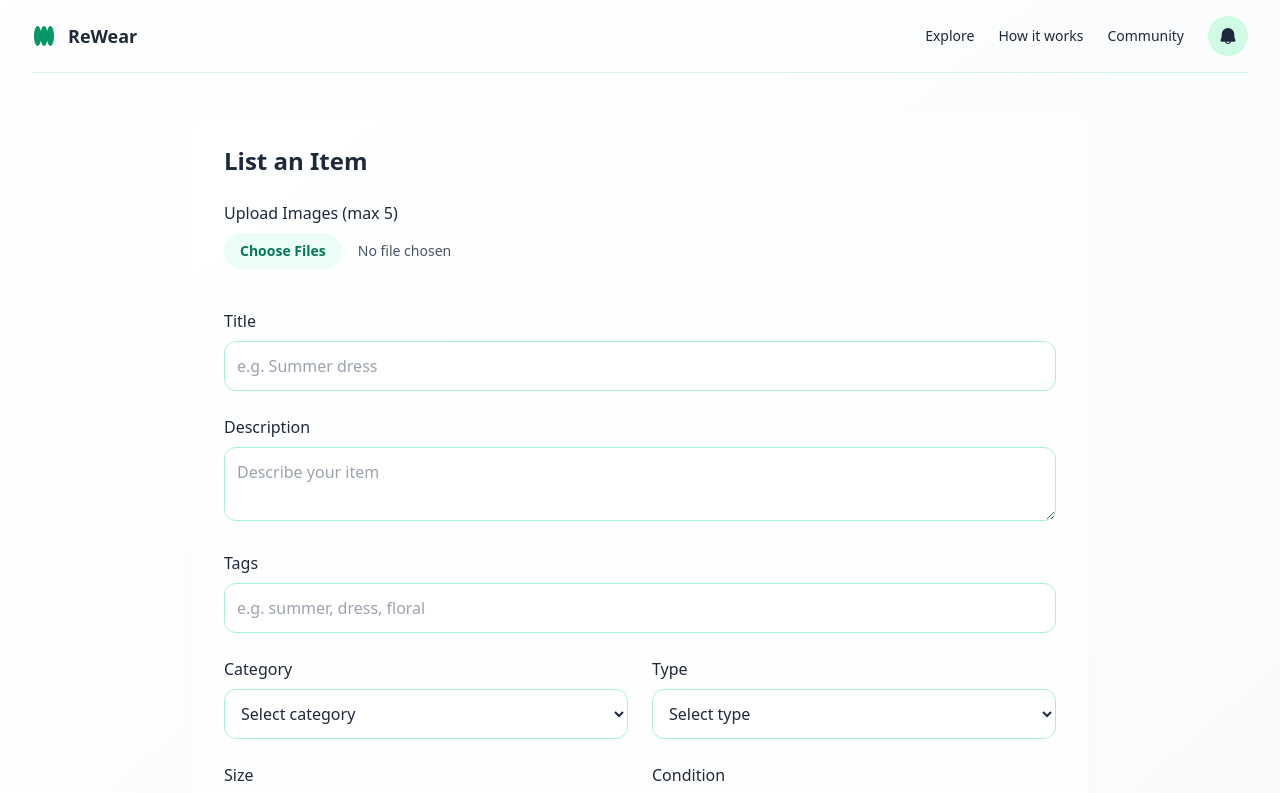
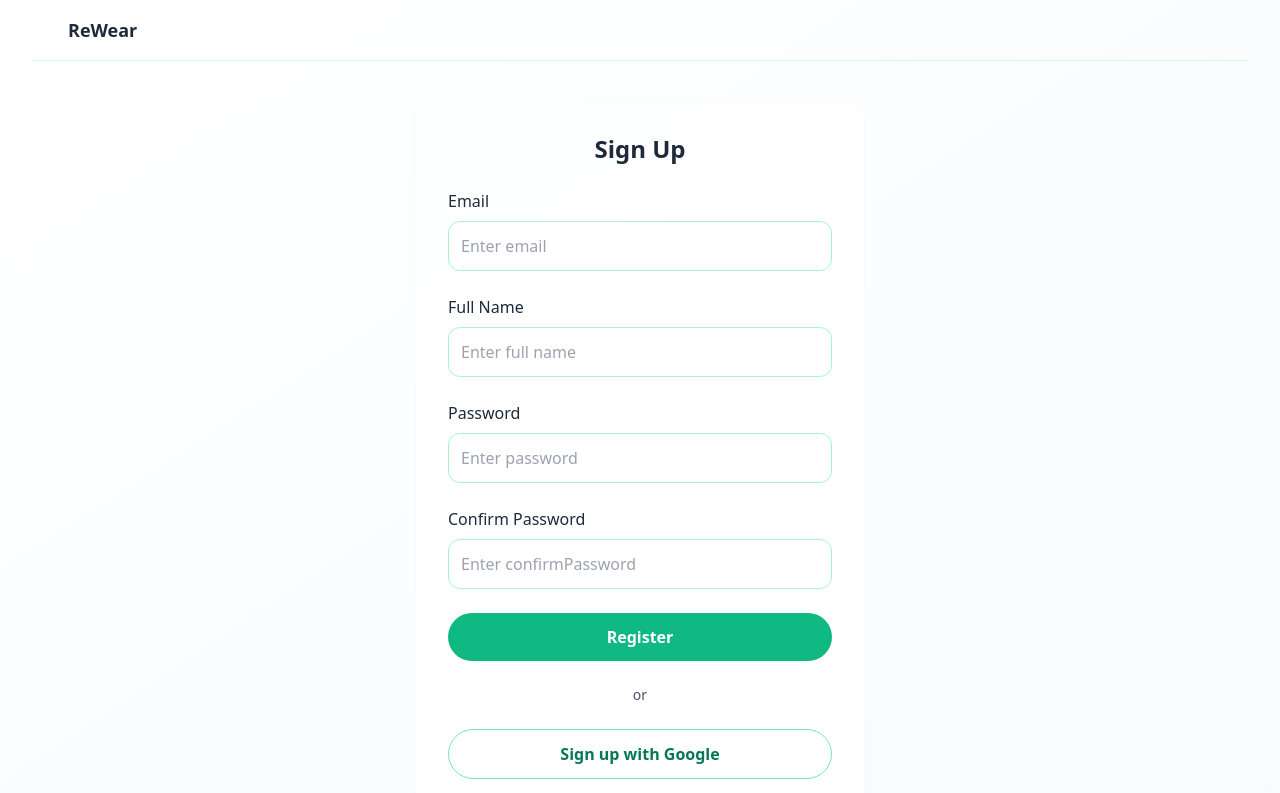
Before and after one commit to PranjalMantri/Team-2723---Odoo-Hackathon, a React (Vite) app in the folder frontend/: page / in a window 1280 px wide. Shown: the top 793 px of the page. Built offline with nearby package versions, Linux system fonts and the light colour scheme.

Commit message:
SignupForm page completed

```diff
--- a/frontend/src/App.jsx
+++ b/frontend/src/App.jsx
@@ -1,9 +1,10 @@
 import ListItemForm from './components/ListItemForm';
+import SignupForm from './components/SignupForm';
 
 const App=()=> {
   return(
     <>
-    <ListItemForm/>
+    <SignupForm/>
     </>
   )
 }
--- /dev/null
+++ b/frontend/src/components/SignupForm.jsx
@@ -0,0 +1,94 @@
+import React, { useState } from 'react';
+
+const SignupForm = () => {
+  const [formData, setFormData] = useState({
+    email: '',
+    fullName: '',
+    password: '',
+    confirmPassword: '',
+  });
+  const [errors, setErrors] = useState({});
+
+  const handleChange = (e) => {
+    setFormData({ ...formData, [e.target.name]: e.target.value });
+  };
+
+  const validate = () => {
+    const newErrors = {};
+    if (!formData.email.includes('@')) newErrors.email = 'Invalid email';
+    if (!formData.fullName.trim()) newErrors.fullName = 'Full name is required';
+    if (formData.password.length < 6) newErrors.password = 'Password must be at least 6 characters';
+    if (formData.password !== formData.confirmPassword) newErrors.confirmPassword = 'Passwords do not match';
+    return newErrors;
+  };
+
+  const handleSubmit = (e) => {
+    e.preventDefault();
+    const validationErrors = validate();
+    if (Object.keys(validationErrors).length > 0) {
+      setErrors(validationErrors);
+    } else {
+      setErrors({});
+      console.log('Form submitted:', formData);
+    }
+  };
+
+  const handleGoogleSignup = () => {
+    console.log('Redirect to Google OAuth');
+  };
+
+  return (
+    <div className="min-h-screen bg-gradient-to-br from-white to-slate-50 text-slate-800 font-sans px-4 sm:px-6 lg:px-8">
+      <header className="flex items-center justify-between border-b border-emerald-100 py-4">
+        <div className="flex items-center gap-3">
+          <svg className="w-6 h-6 text-emerald-600" viewBox="0 0 48 48" fill="none">
+            <path d="M36.7273 44C33.9891 44..." fill="currentColor" />
+          </svg>
+          <h2 className="text-lg font-bold">ReWear</h2>
+        </div>
+      </header>
+
+      <main className="flex justify-center py-10">
+        <form onSubmit={handleSubmit} className="w-full max-w-md space-y-6 bg-white/80 p-8 rounded-2xl shadow-sm">
+          <h1 className="text-2xl font-bold mb-4 text-center">Sign Up</h1>
+
+          {['email', 'fullName', 'password', 'confirmPassword'].map((field) => (
+            <label key={field} className="block">
+              <span className="text-base font-medium text-slate-800">
+                {field === 'fullName' ? 'Full Name' : field === 'confirmPassword' ? 'Confirm Password' : field.charAt(0).toUpperCase() + field.slice(1)}
+              </span>
+              <input
+                type={field.includes('password') ? 'password' : 'text'}
+                name={field}
+                value={formData[field]}
+                onChange={handleChange}
+                placeholder={`Enter ${field === 'fullName' ? 'full name' : field}`}
+                className="mt-2 w-full p-3 rounded-xl border border-emerald-200 bg-white/80 focus:outline-none focus:ring-2 focus:ring-emerald-300"
+              />
+              {errors[field] && <p className="text-red-500 text-sm mt-1">{errors[field]}</p>}
+            </label>
+          ))}
+
+          <button
+            type="submit"
+            className="w-full bg-emerald-500 text-white py-3 rounded-full font-semibold hover:bg-emerald-600 transition duration-300"
+          >
+            Register
+          </button>
+
+          <div className="text-center text-sm text-slate-600">or</div>
+
+          <button
+            type="button"
+            onClick={handleGoogleSignup}
+            className="w-full border border-emerald-300 text-emerald-700 py-3 rounded-full font-semibold hover:bg-emerald-50 transition duration-300"
+          >
+            Sign up with Google
+          </button>
+        </form>
+      </main>
+    </div>
+  );
+};
+
+export default SignupForm;
```
